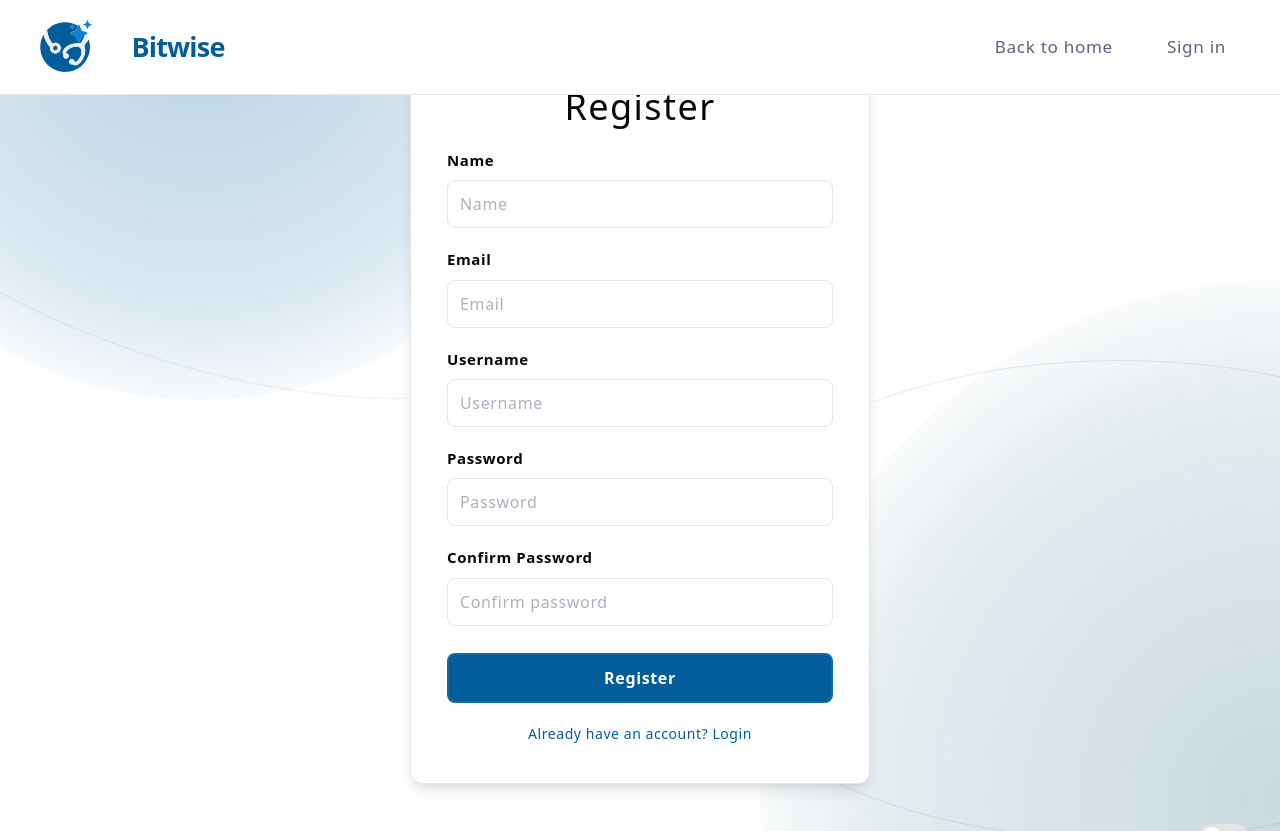
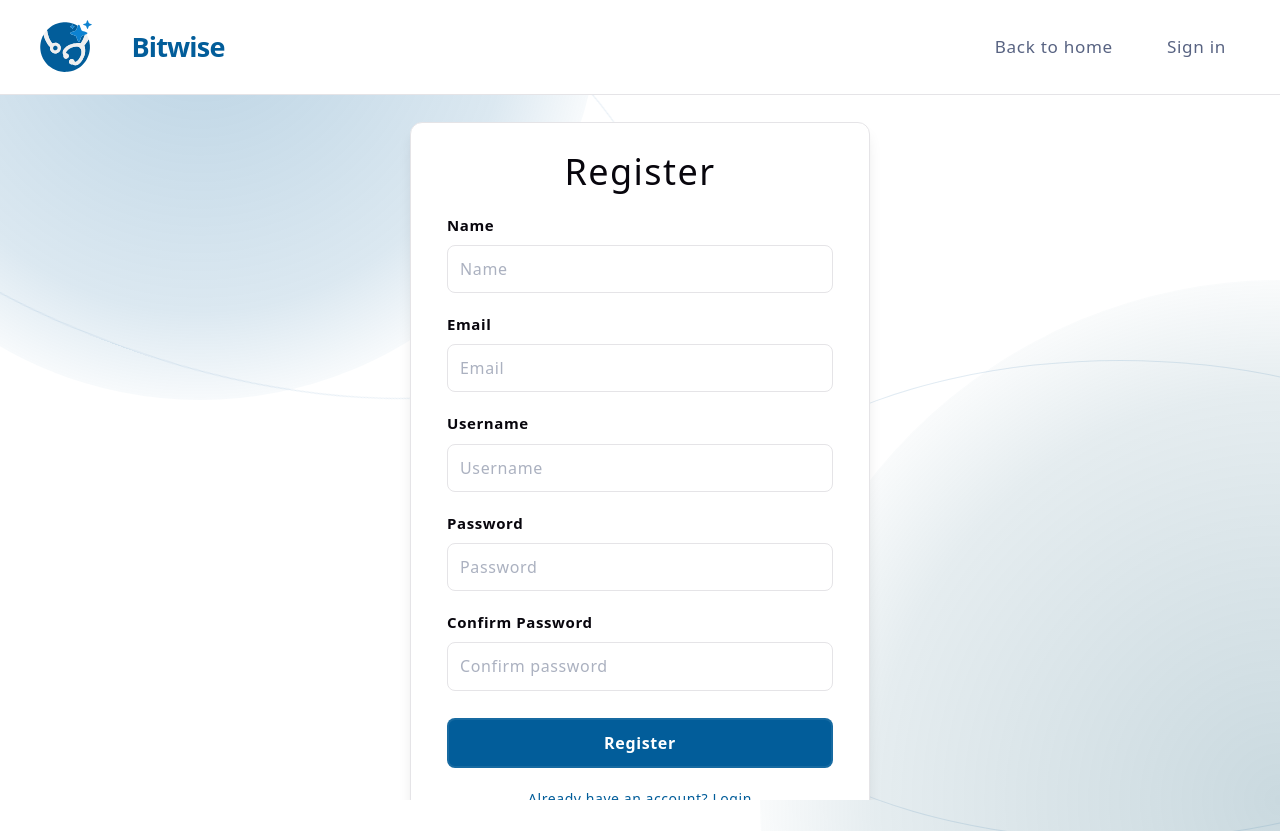
Before and after one commit to emilmukhamediarov/Knowledge-Enhanced-AI-Support-for-GP, a React (Vite) app in the folder frontend/: page /register in a window 1280 px wide. After the commit the page ends 800 px from the top, so only its background shows below. Built offline with nearby package versions, Linux system fonts and the light colour scheme; no server answers.

Commit message:
fix register page mobile scroll

```diff
--- a/frontend/src/pages/PublicAuth.css
+++ b/frontend/src/pages/PublicAuth.css
@@ -68,3 +68,28 @@
         padding-top: 1rem;
     }
 }
+
+/* Own the scroll area rather than relying on an ancestor to scroll. */
+.register-page.register-page {
+    height: calc(100vh - 64px);
+    height: calc(100dvh - 64px);
+    min-height: 0;
+    max-height: none;
+    flex-shrink: 1;
+    justify-content: flex-start;
+    overflow-x: hidden;
+    overflow-y: auto;
+    -webkit-overflow-scrolling: touch;
+}
+
+/* A full-width text button stays centered beneath the login action. */
+.login-form .forgot-password-link {
+    display: block;
+    width: 100%;
+    box-sizing: border-box;
+    text-align: center;
+    align-self: center;
+    min-height: 44px;
+    margin: 0 !important;
+    padding: 0.5rem 0 !important;
+}
```
